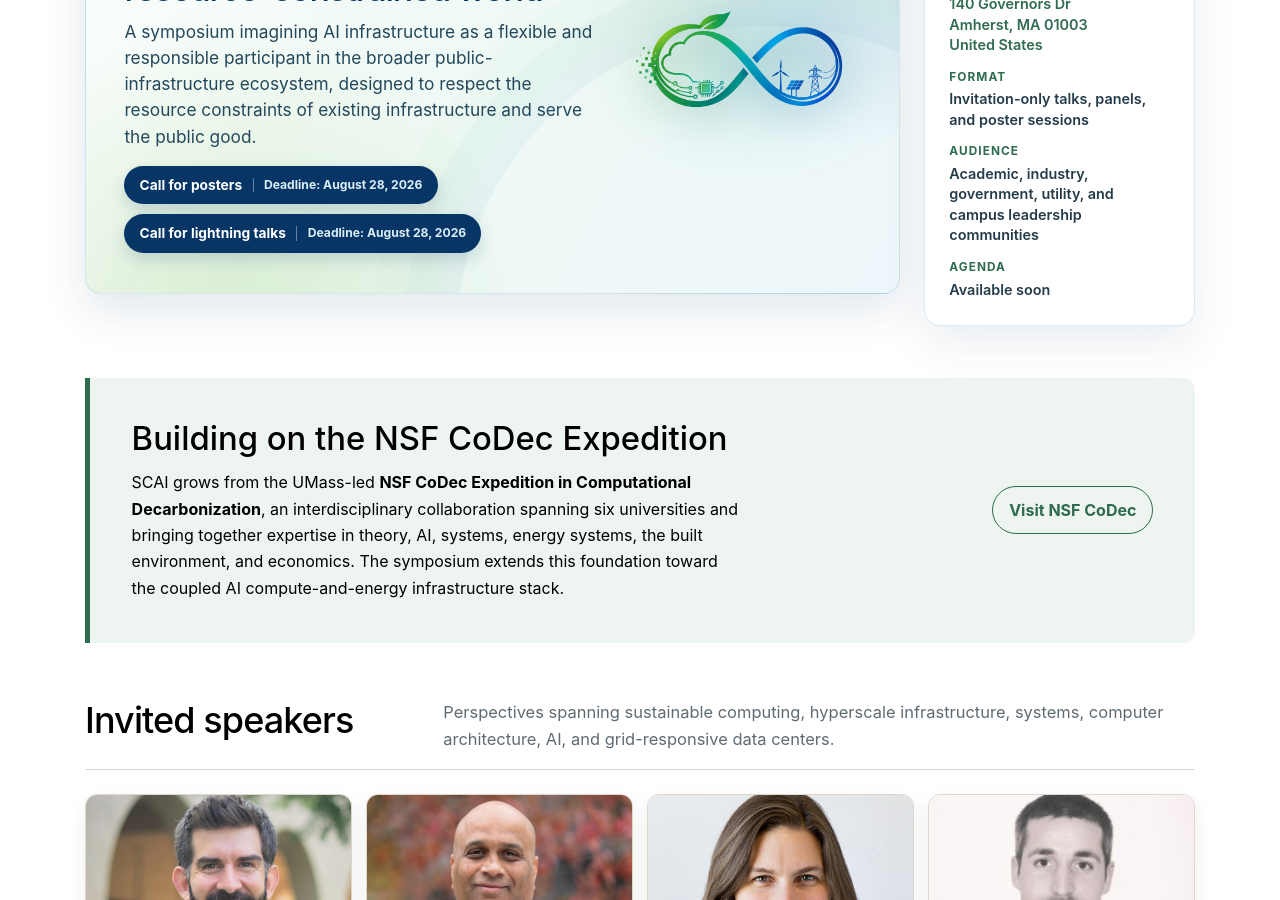
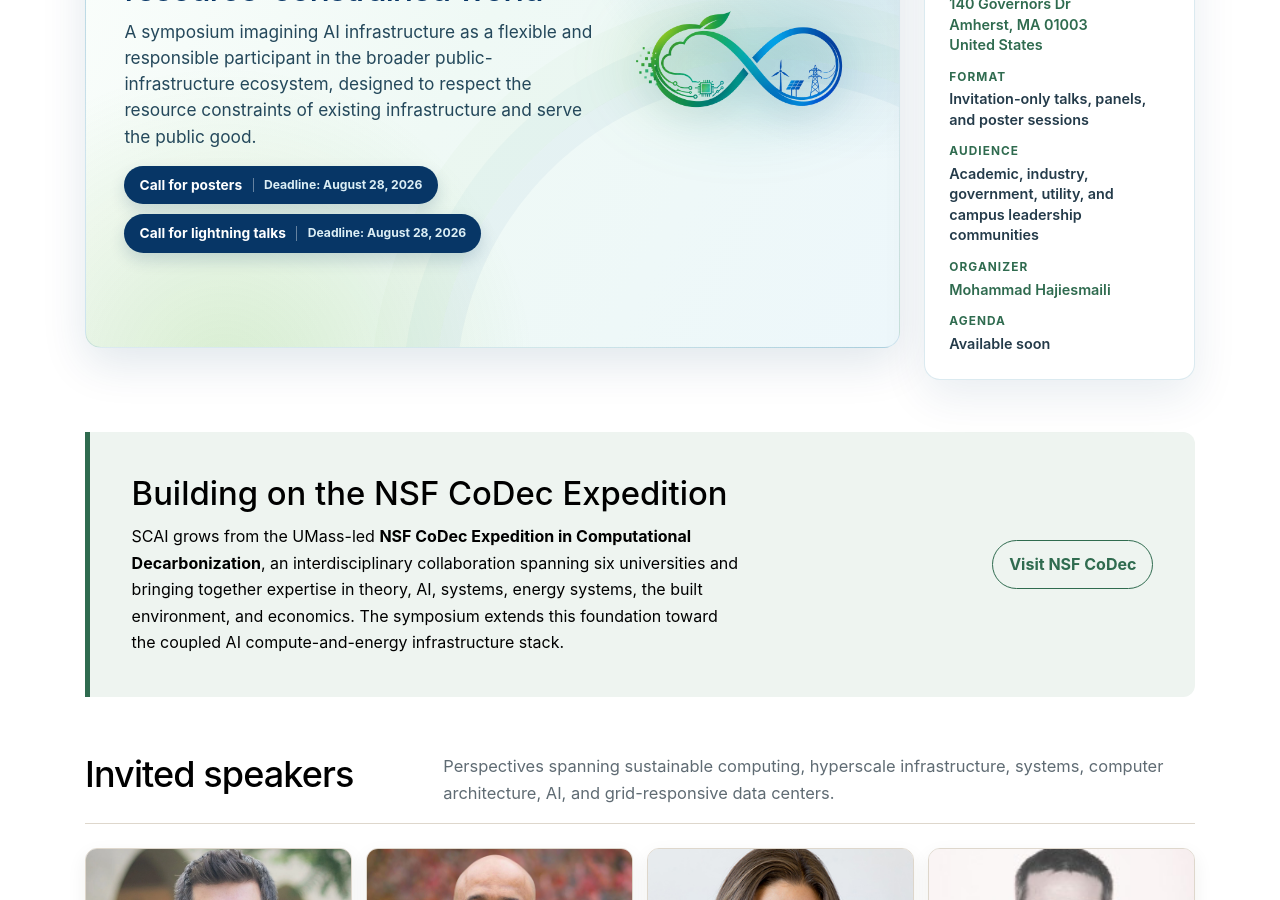
Before and after one commit to umass-solar/umass-solar.github.io, a Jekyll site: the page built from scai-symposium.md, in a window 1280 px wide and 900 px high, scrolled down 319 px. Built offline with Jekyll 4.4.1, drawn with Linux system fonts in a browser that asks for light colours.

Commit message:
Update scai-symposium.md

```diff
--- a/scai-symposium.md
+++ b/scai-symposium.md
@@ -910,6 +910,8 @@
         <dd>Invitation-only talks, panels, and poster sessions</dd>
         <dt>Audience</dt>
         <dd>Academic, industry, government, utility, and campus leadership communities</dd>
+        <dt>Organizer</dt>
+        <dd><a href="https://groups.cs.umass.edu/hajiesmaili/">Mohammad Hajiesmaili</a></dd>
         <dt>Agenda</dt>
         <dd>Available soon</dd>
       </dl>
```
